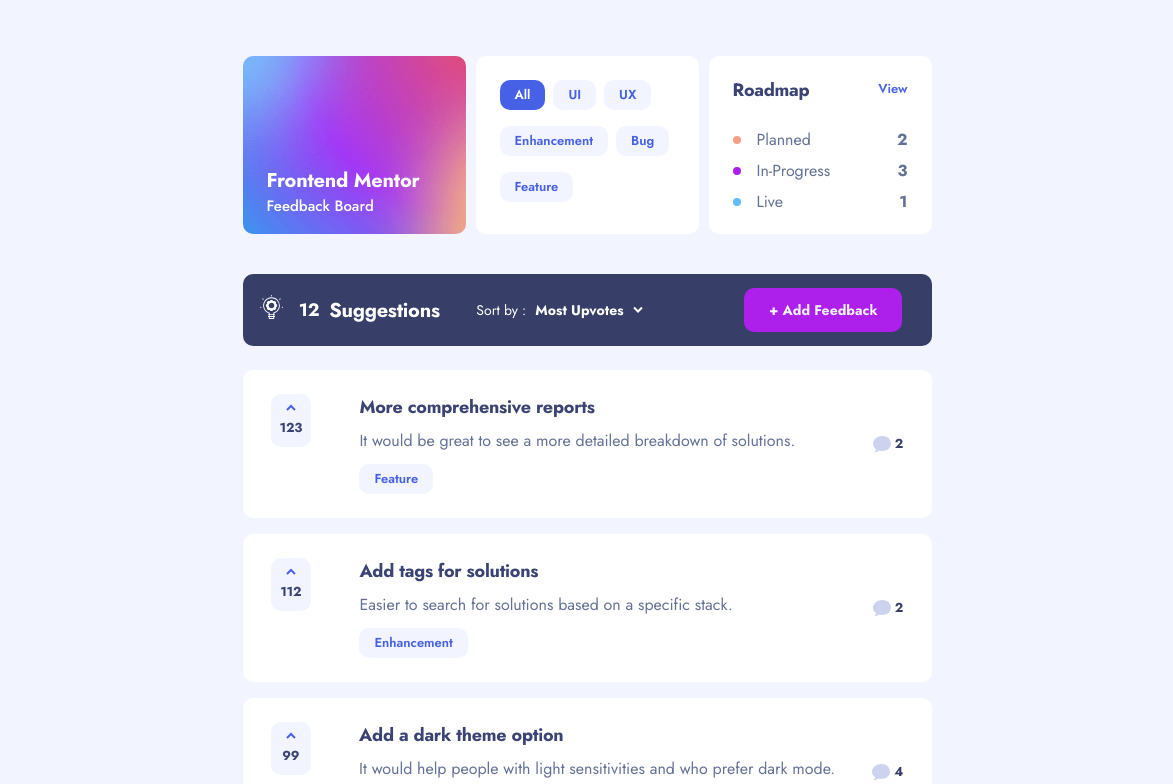
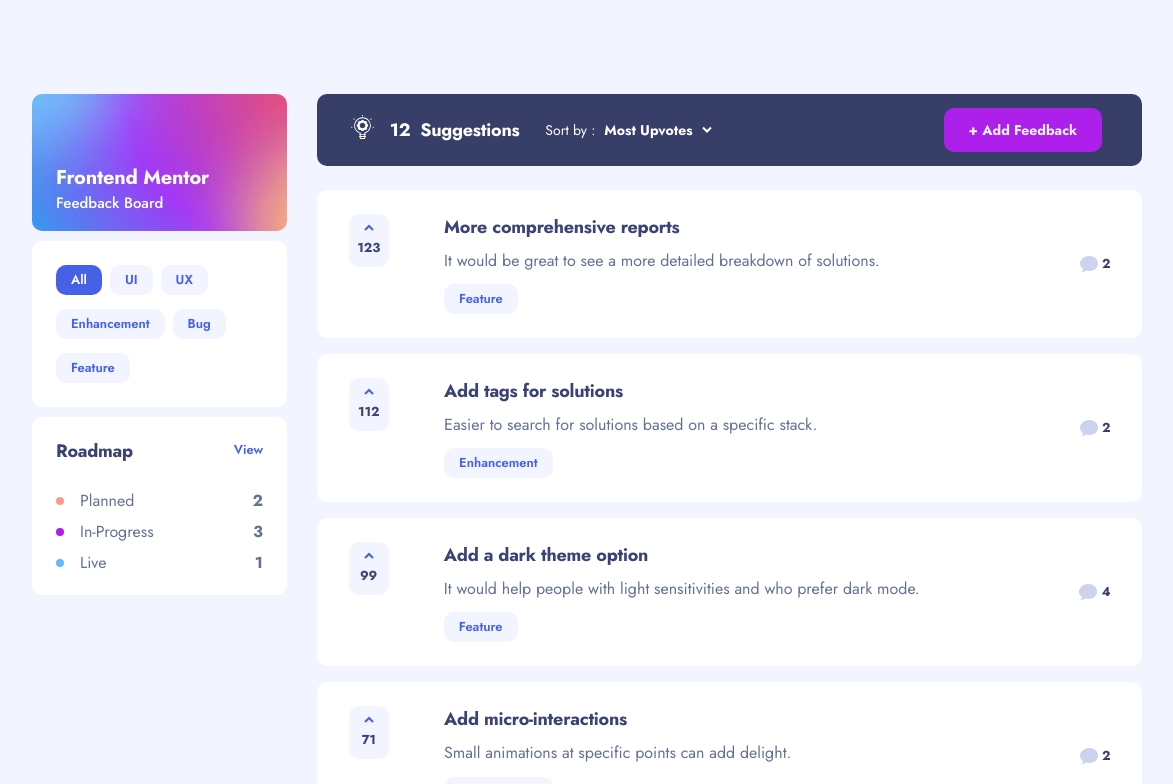
Before and after one commit to a-maystorov/product-feedback-app, a React (Create React App) app: page / in a window 1536 px wide. Shown: the top 784 px of the page, without its empty margins (181-1354 px from the left). Built offline with nearby package versions, Linux system fonts and the light colour scheme.

Commit message:
Finish Home desktop layout.

```diff
--- a/src/App.css
+++ b/src/App.css
@@ -30,6 +30,16 @@
   }
 }
 
+.desktop-container {
+  min-width: 825px;
+}
+
+@media screen and (min-width: 1366px) {
+  .container {
+    max-width: 1110px;
+  }
+}
+
 .error {
   font-weight: 700;
   letter-spacing: 0.1rem;
--- a/src/components/CategoryList.css
+++ b/src/components/CategoryList.css
@@ -12,3 +12,10 @@
 .category-list__item {
   margin-bottom: 0.6rem;
 }
+
+@media screen and (min-width: 1366px) {
+  .category-list {
+    max-width: 255px;
+    max-height: 166px;
+  }
+}
--- a/src/components/Navbar.css
+++ b/src/components/Navbar.css
@@ -53,3 +53,13 @@
 .menu-btn {
   cursor: pointer;
 }
+
+@media screen and (min-width: 1366px) {
+  .navbar {
+    background: url('../../public/assets/suggestions/desktop/background-header.png');
+    background-repeat: no-repeat;
+    background-size: cover;
+    height: 137px;
+    min-width: 255px;
+  }
+}
--- a/src/components/Roadmap.css
+++ b/src/components/Roadmap.css
@@ -1,5 +1,6 @@
 .roadmap {
-  width: 223px;
+  width: 100%;
+  max-width: 223px;
   height: 178px;
   border-radius: 10px;
   background: var(--color-white-primary);
@@ -9,6 +10,12 @@
   justify-content: space-evenly;
   flex-direction: column;
   gap: 2.4rem;
+}
+
+@media screen and (min-width: 1366px) {
+  .roadmap {
+    max-width: 255px;
+  }
 }
 
 .roadmap header {
--- a/src/pages/Home/Home.css
+++ b/src/pages/Home/Home.css
@@ -1,3 +1,7 @@
+.Home {
+  padding-bottom: 8rem;
+}
+
 .Home__header {
   background: var(--color-gray-primary);
   width: 100%;
@@ -32,7 +36,6 @@
     display: flex;
     align-items: center;
     justify-content: center;
-
     gap: 1.6rem;
     margin-right: 3.8rem;
     width: 156px;
@@ -49,6 +52,10 @@
     letter-spacing: -0.25px;
   }
 
+  .number-of-suggestions h2 {
+    font-size: 1.8rem;
+  }
+
   .Home main {
     margin-top: 2.4rem;
   }
@@ -63,3 +70,25 @@
     margin-left: 9.1rem;
   }
 }
+
+@media screen and (min-width: 1366px) {
+  .Home {
+    display: flex;
+    justify-content: center;
+    gap: 3rem;
+    padding-top: 9.4rem;
+    padding-bottom: 12.9rem;
+  }
+  .Home nav {
+    flex-direction: column;
+    padding-top: 0;
+  }
+
+  .suggestions-status {
+    margin: 0;
+  }
+
+  .Home__header__add-feedback--container {
+    margin-left: 20rem;
+  }
+}
--- a/src/pages/Home/Home.js
+++ b/src/pages/Home/Home.js
@@ -90,8 +90,11 @@
     : null;
 
   return (
-    <div className="Home">
-      <nav className={windowWidth >= 768 ? 'container' : null}>
+    <div className={`Home ${windowWidth >= 1366 ? 'container' : null}`}>
+      <nav
+        className={
+          windowWidth >= 768 && windowWidth < 1366 ? 'container' : null
+        }>
         <NavBar
           onClick={handleMenuToggle}
           menuOpen={menuOpen}
@@ -123,6 +126,7 @@
         handleMenuToggle={handleMenuToggle}
         windowWidth={windowWidth}
       />
+      <div className={windowWidth >= 1366 ? 'desktop-container' : null}>
         <header
           className={`Home__header ${
             menuOpen && pathname === '/' ? 'dark' : null
@@ -163,6 +167,7 @@
           />
         </main>
       </div>
+    </div>
   );
 };
 
```
Lines whose indentation alone changed are shown as unchanged.
